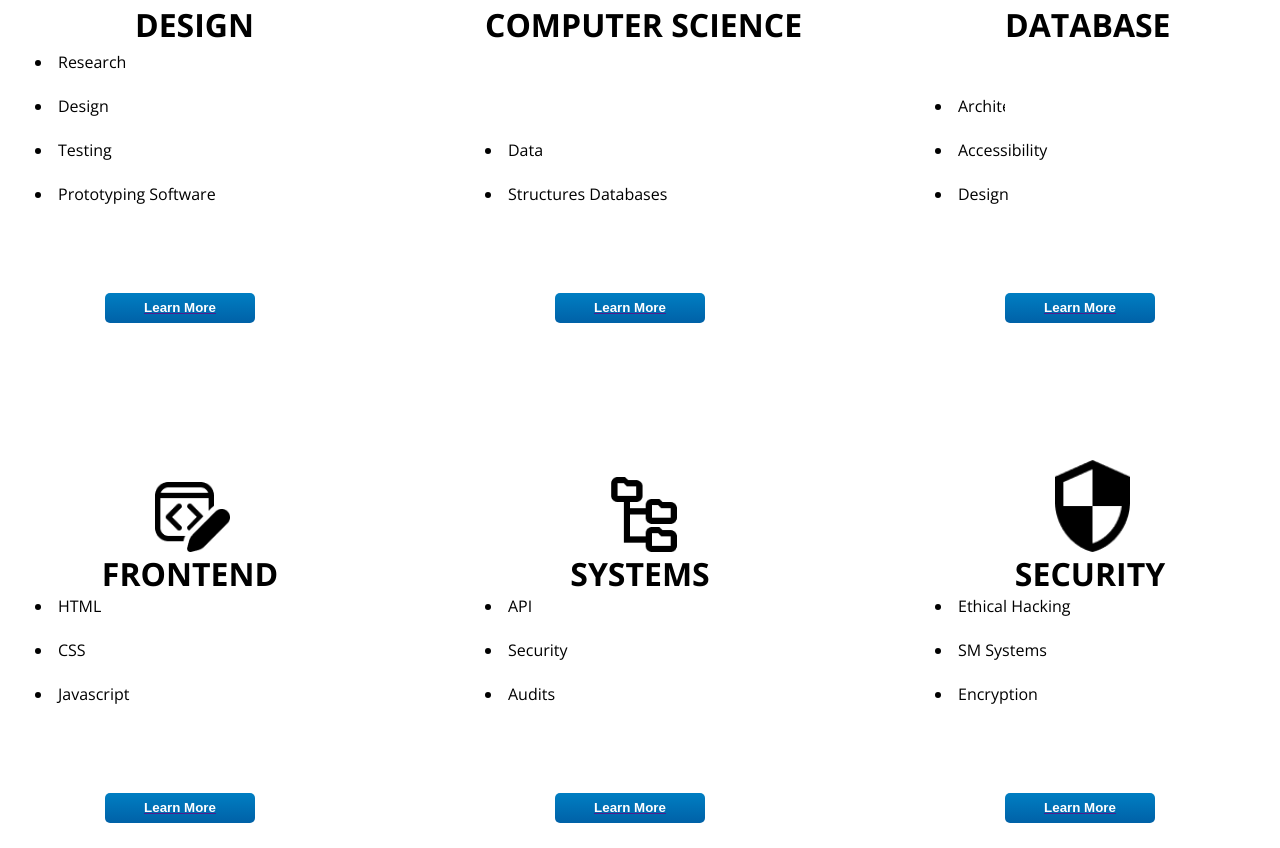
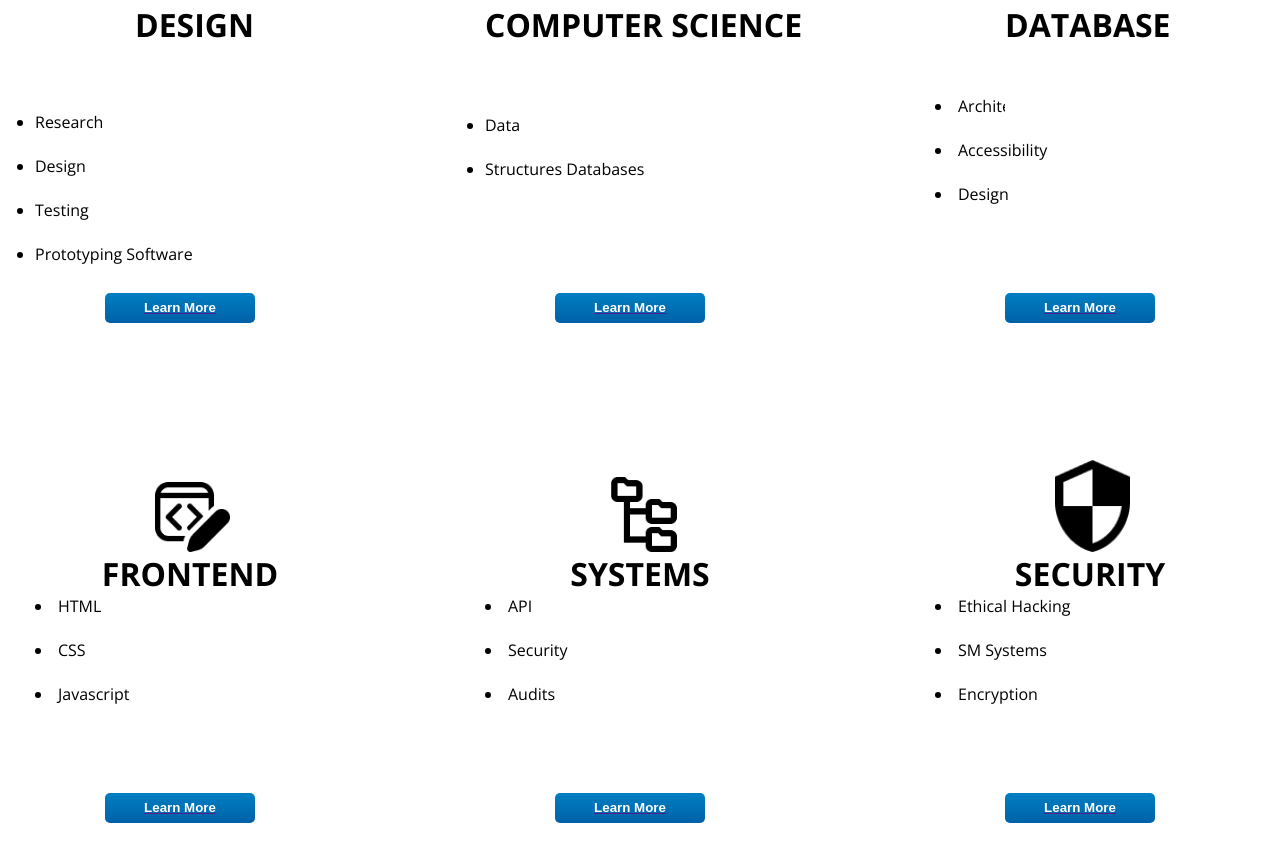
Before and after one commit to reskillamericans/Selflearning-Team1-FE, a React (Create React App) app: page / in a window 1280 px wide. Shown: the part 1926-2774 px from the top of the page. Built offline with nearby package versions, Linux system fonts and the light colour scheme.

Commit message:
Initial Commit

```diff
--- a/public/css/stylesheet.css
+++ b/public/css/stylesheet.css
@@ -316,6 +316,16 @@ a:active {
   width: 100%;
 }
 
+.ul-1 {
+  position: relative;
+  top: 60px;
+}
+
+.ul-2 {
+  position: relative;
+  top: -25px;
+}
+
 .but-1 {
   position: relative;
   color: white;
--- a/public/index.html
+++ b/public/index.html
@@ -149,6 +149,7 @@
       <div class="con-3">
         <img src="assets/Design.png" alt="Design" class="icon-1">
         <h1 class="h3-1">DESIGN</h1>
+          <ul class="ul-1">
             <li>Research</li>
             <br>
             <li>Design</li>
@@ -156,6 +157,7 @@
             <li>Testing</li>
             <br>
             <li>Prototyping Software</li>
+          </ul>
           <br>
           <br>
           <br>
@@ -166,9 +168,11 @@
       <div class="con-3">
         <img src="assets/ComputerScience.png" alt="Computer Science" class="icon-1">
         <h1 class="h3-2">COMPUTER SCIENCE</h1>
+          <ul class="ul-2">
             <li>Data</li>
             <br>
             <li>Structures Databases</li>
+          </ul>
           <br>
           <br>
           <br>
```
Lines whose indentation alone changed are shown as unchanged.
